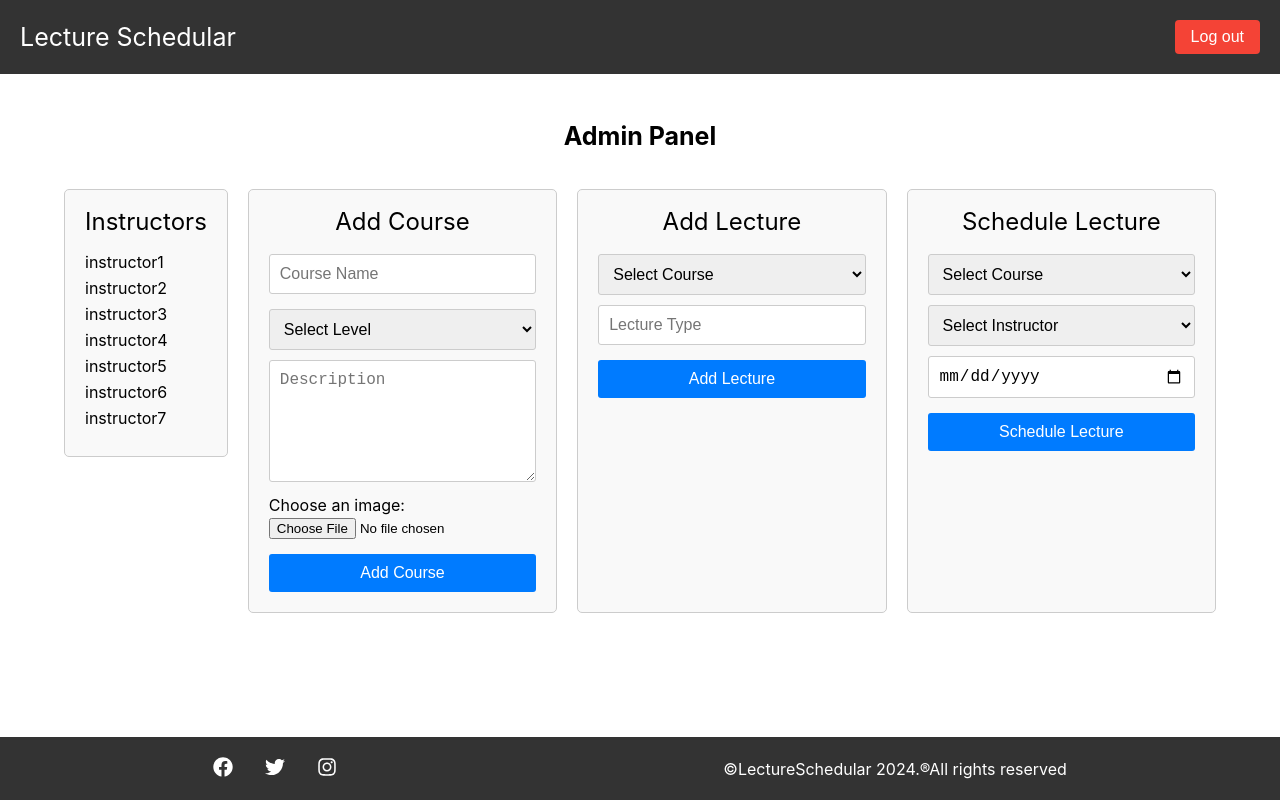
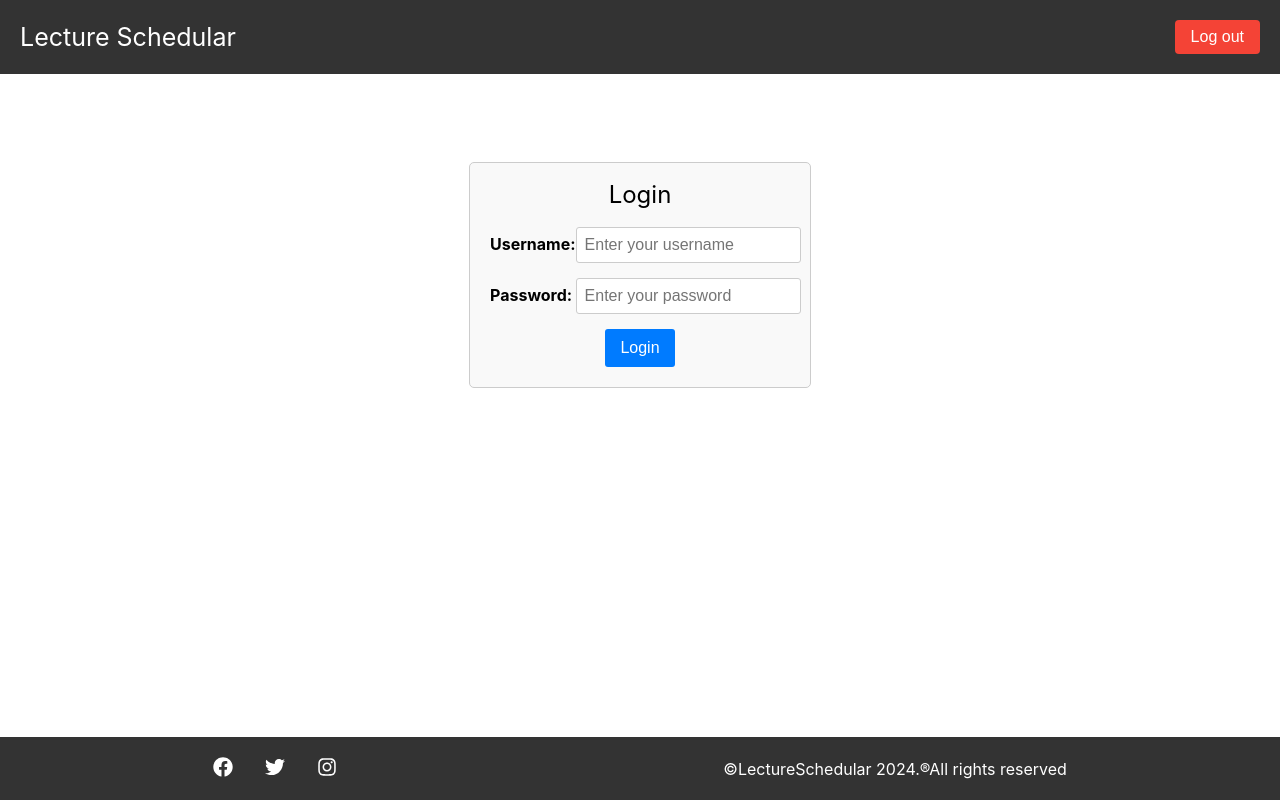
Before and after one commit to saurabh918/lecture-scheduling, a React (Create React App) app: page / in a window 1280 px wide. Before the commit this address led to /admin. Built offline with nearby package versions, Linux system fonts and the light colour scheme; sample sign-in values are in the browser's storage.

Commit message:
Updated: private routes logic

```diff
--- a/src/components/PrivateRoutes/index.jsx
+++ b/src/components/PrivateRoutes/index.jsx
@@ -1,13 +1,13 @@
 import React from 'react'
 import { Navigate, Outlet } from 'react-router-dom'
-import Login from '../../pages/LoginPage'
+import { useSelector } from 'react-redux'
 
 const PrivateRoutes = () => {
-  const user = true
+  const currentUser = useSelector(state => state.auth.currentUser)
   return (
     <div>
       {
-        user ? <Outlet /> : <Navigate to={<Login />} />
+        currentUser ? <Outlet /> : <Navigate to="/" />
       }
     </div>
   )
--- a/src/components/Router/index.jsx
+++ b/src/components/Router/index.jsx
@@ -10,8 +10,8 @@ import ErrorPage from '../../pages/ErrorPage'
 const RouterComponent = () => {
   return (
     <Routes>
+      <Route path='/' element={<Login />} />
         <Route element={<PrivateRoutes />}>
-          <Route path='/' element={<Login />} />
           <Route path='/admin' element={<AdminPanel />} />
           <Route path='/instructor/:name?' element={<InstructorPanel />} />
           <Route path='*' element={<ErrorPage />} />
--- a/src/pages/LoginPage/index.jsx
+++ b/src/pages/LoginPage/index.jsx
@@ -61,6 +61,7 @@ const Login = () => {
       {error && <div className="error">{error}</div>}
       <form onSubmit={handleSubmit}>
       <table>
+        <tbody>
         <tr>
           <td>
           <label>Username:</label>
@@ -87,6 +88,7 @@ const Login = () => {
           />
           </td>
         </tr>
+        </tbody>
       </table>
         <div className='btn-container'>
           <button type="submit">Login</button>
```
